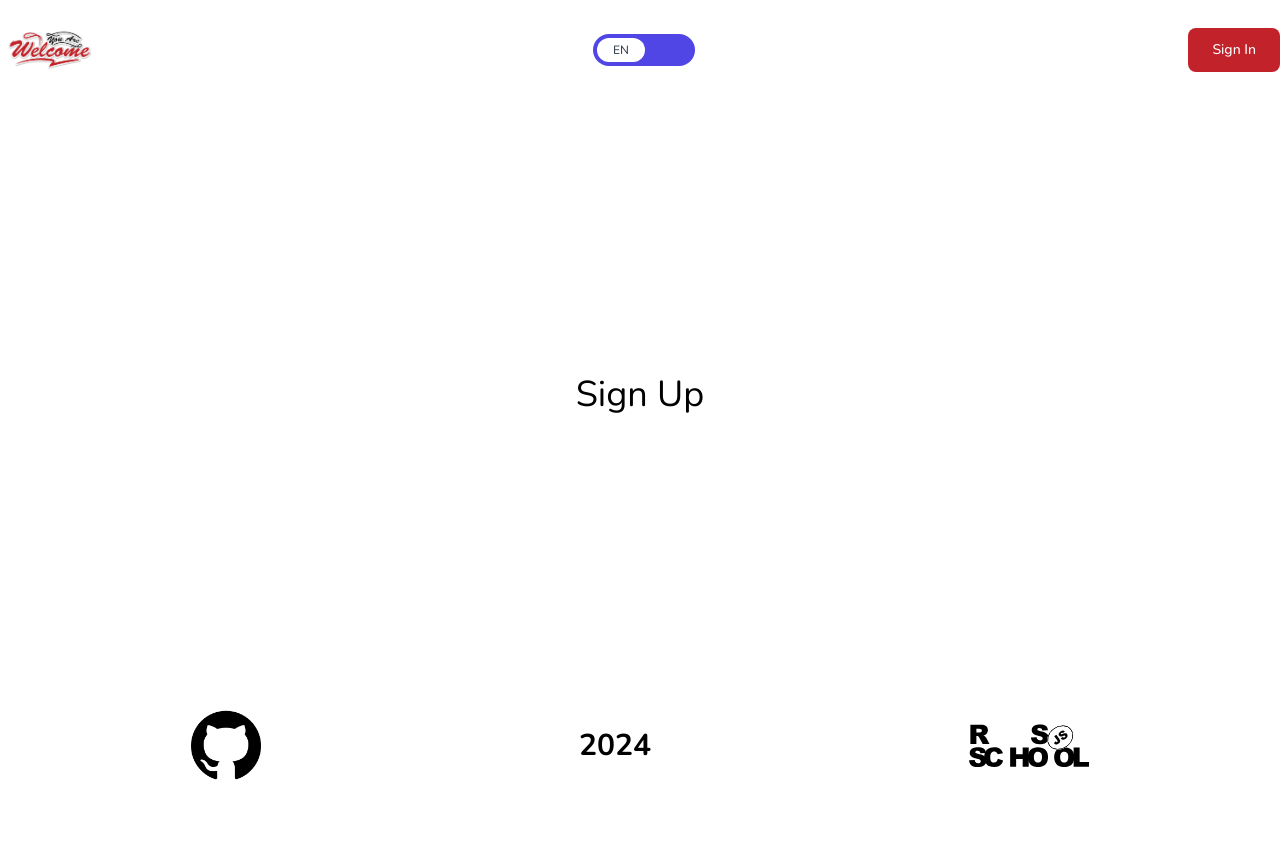
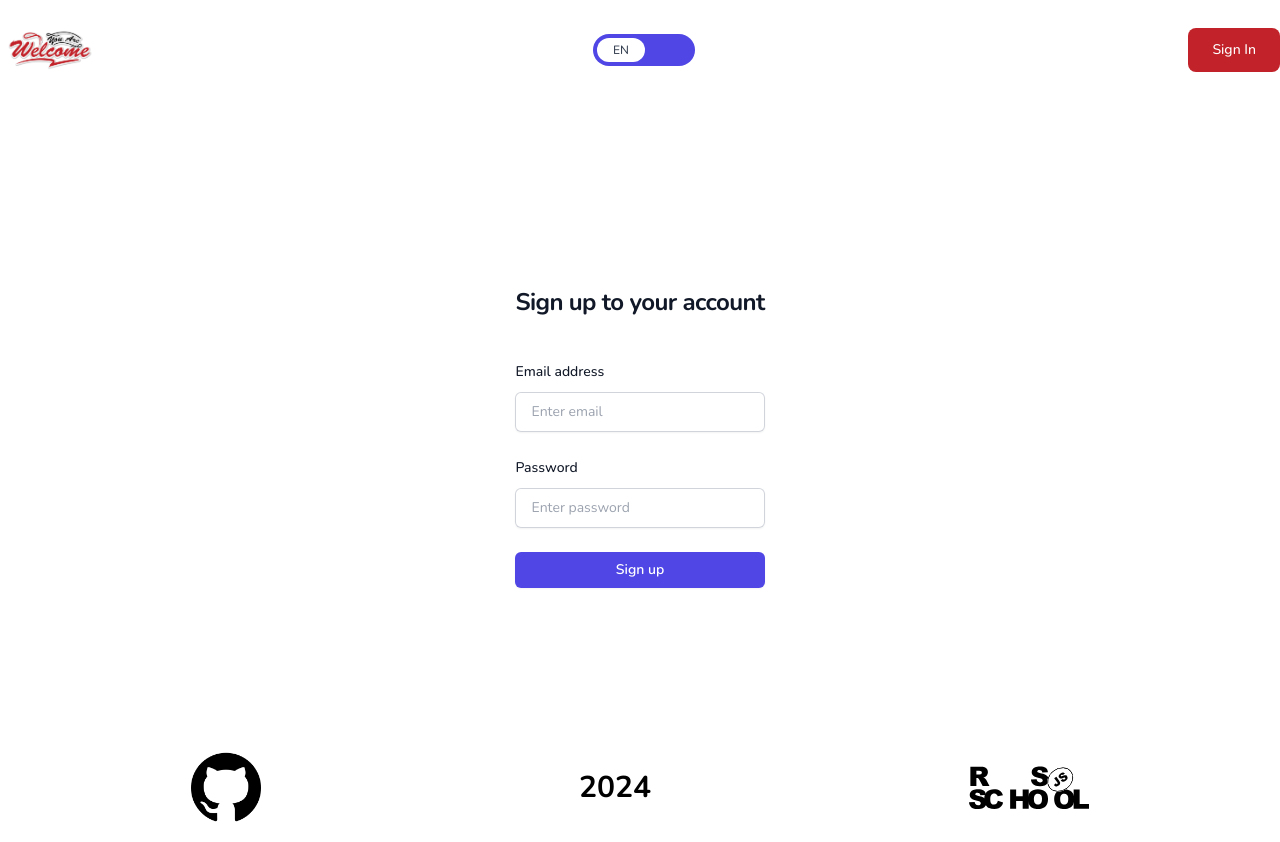
Before and after one commit to KatsiarynaMizhuryna/graphiql-app, a Next.js app: page /registration in a window 1280 px wide. Before the commit the page ends 800 px from the top, so only its background shows below. Built offline with nearby package versions, Linux system fonts and the light colour scheme.

Commit message:
feat: signIn and signU forms updated

```diff
--- a/src/app/registration/page.tsx
+++ b/src/app/registration/page.tsx
@@ -1,7 +1,9 @@
+import SignUp from "@/components/forms/signUpForm";
+
 const RegistrationPage = () => {
   return (
     <main className="flex-grow flex flex-col items-center justify-around p-24">
-      <h1 className="text-4xl">Sign Up</h1>
+      <SignUp />
     </main>
   );
 };
--- a/src/components/forms/signInForm.tsx
+++ b/src/components/forms/signInForm.tsx
@@ -1,64 +1,18 @@
-import Input from '@/ui/input';
+'use client'
+import Form from '@/ui/form';
 
-const SignIn = () => {
+const SignIn: React.FC = () => {
+  const handleSignIn = (e: React.FormEvent<HTMLFormElement>, email: string, password: string) => {
+    e.preventDefault();
+    console.log("Email:", email);
+    console.log("Password:", password);
+  };
   return (
-    <>
-      <div className="flex min-h-full flex-1 flex-col justify-center px-6 py-12 lg:px-8">
-        <div className="sm:mx-auto sm:w-full sm:max-w-sm">
-          <h2 className="mt-10 text-center text-2xl font-bold leading-9 tracking-tight text-gray-900">
-            Sign in to your account
-          </h2>
-        </div>
-        <div className="mt-10 sm:mx-auto sm:w-full sm:max-w-sm">
-          <form action="#" method="POST" className="space-y-6">
-            <div>
-              <label
-                htmlFor="email"
-                className="block text-sm font-medium leading-6 text-gray-900"
-              >
-                Email address
-              </label>
-              <div className="mt-2">
-                <Input
-                  id="email"
-                  type="email"
-                  required
-                  autoComplete="email"
-                  placeholder="Enter email"
-                />
-              </div>
-            </div>
-            <div>
-              <div className="flex items-center justify-between">
-                <label
-                  htmlFor="password"
-                  className="block text-sm font-medium leading-6 text-gray-900"
-                >
-                  Password
-                </label>
-              </div>
-              <div className="mt-2">
-                <Input
-                  id="password"
-                  type="password"
-                  required
-                  autoComplete="current-password"
-                  placeholder="Enter password"
-                />
-              </div>
-            </div>
-            <div>
-              <button
-                type="submit"
-                className="flex w-full justify-center rounded-md bg-indigo-600 px-3 py-1.5 text-sm font-semibold leading-6 text-white shadow-sm hover:bg-indigo-500 focus-visible:outline focus-visible:outline-2 focus-visible:outline-offset-2 focus-visible:outline-indigo-600"
-              >
-                Sign in
-              </button>
-            </div>
-          </form>
-        </div>
-      </div>
-    </>
+      <Form
+      title="Sign in to your account"
+      submitLabel="Sign in"
+      onSubmit={handleSignIn}
+    />
   );
 };
 
--- /dev/null
+++ b/src/components/forms/signUpForm.tsx
@@ -0,0 +1,19 @@
+'use client'
+import Form from '@/ui/form';
+
+const SignUp: React.FC = () => {
+    const handleSignUp = (e: React.FormEvent<HTMLFormElement>, email: string, password: string) => {
+        e.preventDefault();
+        console.log("Email:", email);
+        console.log("Password:", password);
+      };
+  return (
+      <Form
+      title="Sign up to your account"
+      submitLabel="Sign up"
+      onSubmit={handleSignUp}
+    />
+  );
+};
+
+export default SignUp;
--- /dev/null
+++ b/src/interfaces/form.tsx
@@ -0,0 +1,5 @@
+export interface FormProps {
+    title: string;
+    submitLabel: string;
+    onSubmit: (e: React.FormEvent<HTMLFormElement>, email: string, password: string) => void;
+  }
--- /dev/null
+++ b/src/ui/form.tsx
@@ -0,0 +1,73 @@
+import { FormProps } from "@/interfaces/form"
+import Input from "./input"
+import { useState } from "react";
+
+const Form: React.FC<FormProps> = ({ title, submitLabel, onSubmit }) => {
+    const [email, setEmail] = useState('');
+  const [password, setPassword] = useState('');
+  const handleSubmit = (e: React.FormEvent<HTMLFormElement>) => {
+    e.preventDefault();
+    onSubmit(e, email, password);
+  };
+    return (
+        <div className="flex min-h-full flex-1 flex-col justify-center px-6 py-12 lg:px-8">
+        <div className="sm:mx-auto sm:w-full sm:max-w-sm">
+          <h2 className="mt-10 text-center text-2xl font-bold leading-9 tracking-tight text-gray-900">
+          {title}
+          </h2>
+        </div>
+        <div className="mt-10 sm:mx-auto sm:w-full sm:max-w-sm">
+          <form  onSubmit={handleSubmit} method="POST" className="space-y-6">
+            <div>
+              <label
+                htmlFor="email"
+                className="block text-sm font-medium leading-6 text-gray-900"
+              >
+                Email address
+              </label>
+              <div className="mt-2">
+                <Input
+                  id="email"
+                  type="email"
+                  required
+                  autoComplete="email"
+                  placeholder="Enter email"
+                  onChange={(e) => setEmail(e.target.value)}
+                />
+              </div>
+            </div>
+            <div>
+              <div className="flex items-center justify-between">
+                <label
+                  htmlFor="password"
+                  className="block text-sm font-medium leading-6 text-gray-900"
+                >
+                  Password
+                </label>
+              </div>
+              <div className="mt-2">
+                <Input
+                  id="password"
+                  type="password"
+                  required
+                  autoComplete="current-password"
+                  placeholder="Enter password"
+                  onChange={(e) => setPassword(e.target.value)}
+                />
+              </div>
+            </div>
+            <div>
+              <button
+                type="submit"
+                className="flex w-full justify-center rounded-md bg-indigo-600 px-3 py-1.5 text-sm font-semibold leading-6 text-white shadow-sm hover:bg-indigo-500 focus-visible:outline focus-visible:outline-2 focus-visible:outline-offset-2 focus-visible:outline-indigo-600"
+              >
+                {submitLabel}
+              </button>
+            </div>
+          </form>
+        </div>
+      </div>
+    )
+}
+
+export default Form
```
